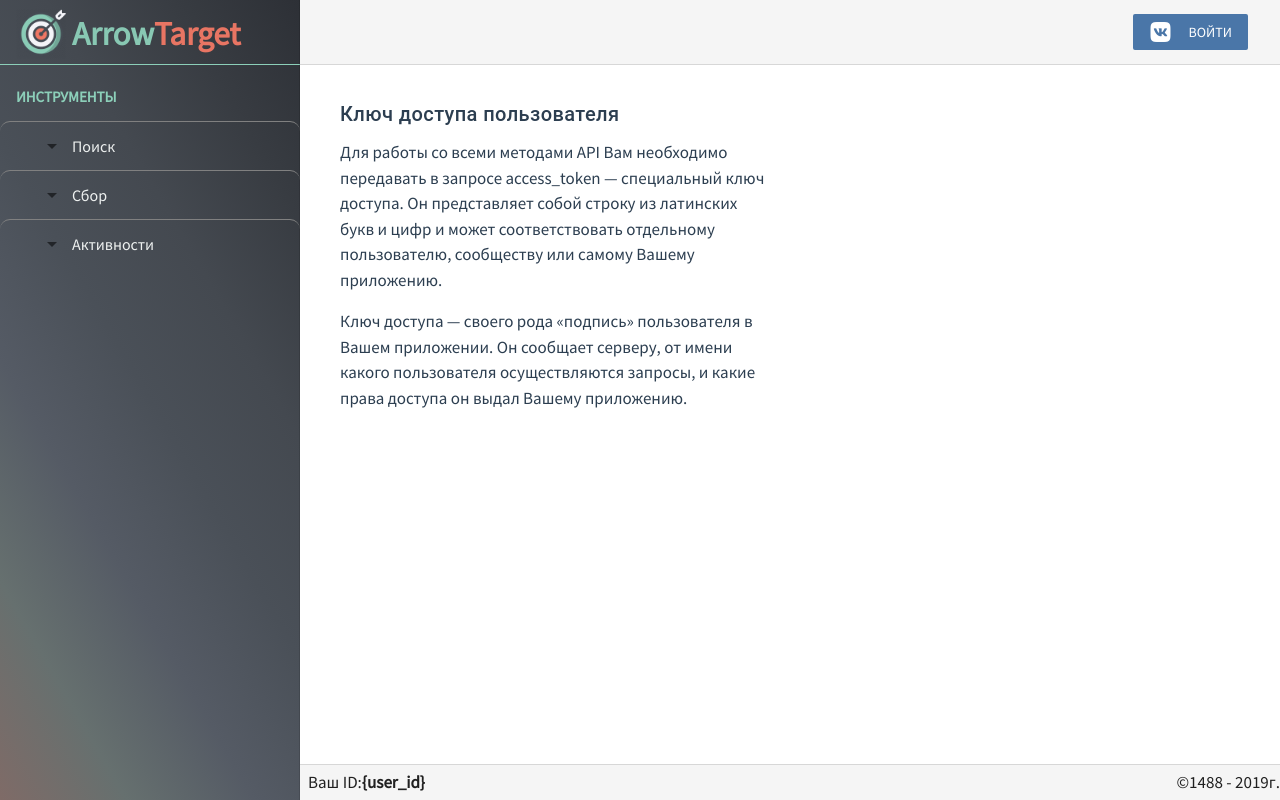
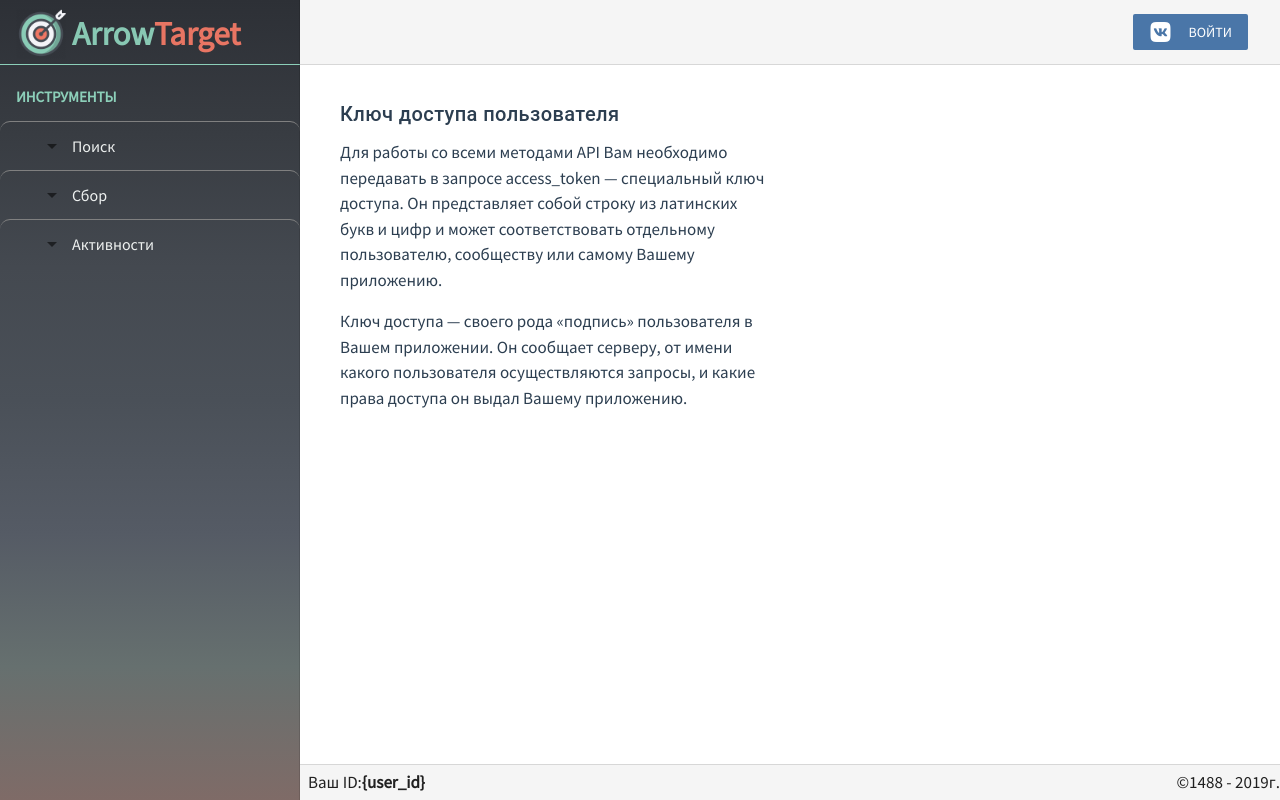
Before and after one commit to volodza/VUE_EXPRESS_PARSER, a Vue app in the folder client/: page / in a window 1280 px wide. Built offline with nearby package versions, Linux system fonts and the light colour scheme; what vue-resource would draw is missing.

Commit message:
gradient

```diff
--- a/client/src/App.vue
+++ b/client/src/App.vue
@@ -15,7 +15,7 @@
 
     <!-- Sidebar -->
     <v-navigation-drawer
-      style="background: linear-gradient(240deg,#2d3036,#383c42,#444950,#4a5058,#555b65,#66706f,#7f6b67);"
+      style="background: linear-gradient(180deg,#2d3036,#383c42,#444950,#4a5058,#555b65,#66706f,#7f6b67);"
       app
       v-model="drawer"
     >
```
